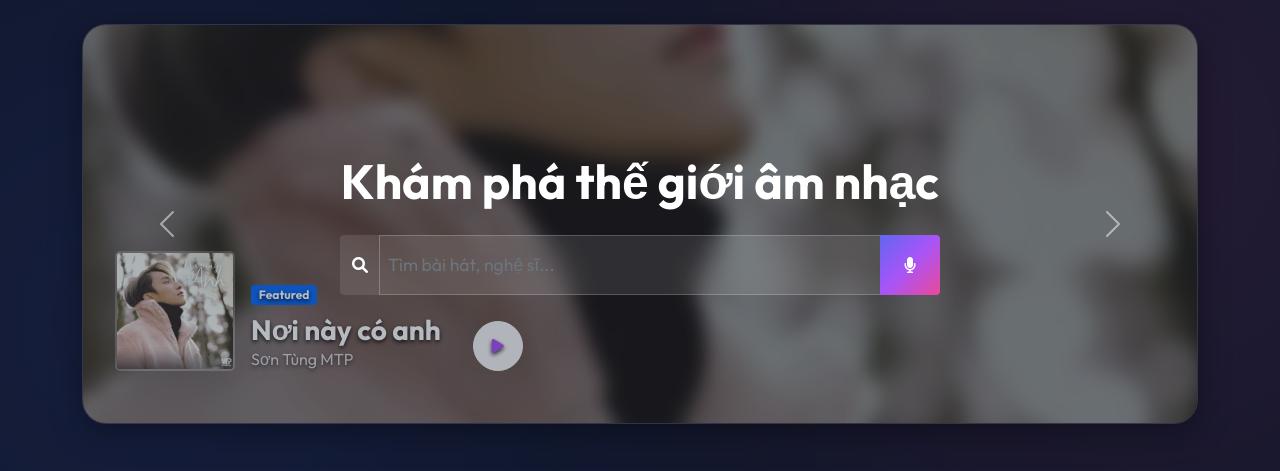
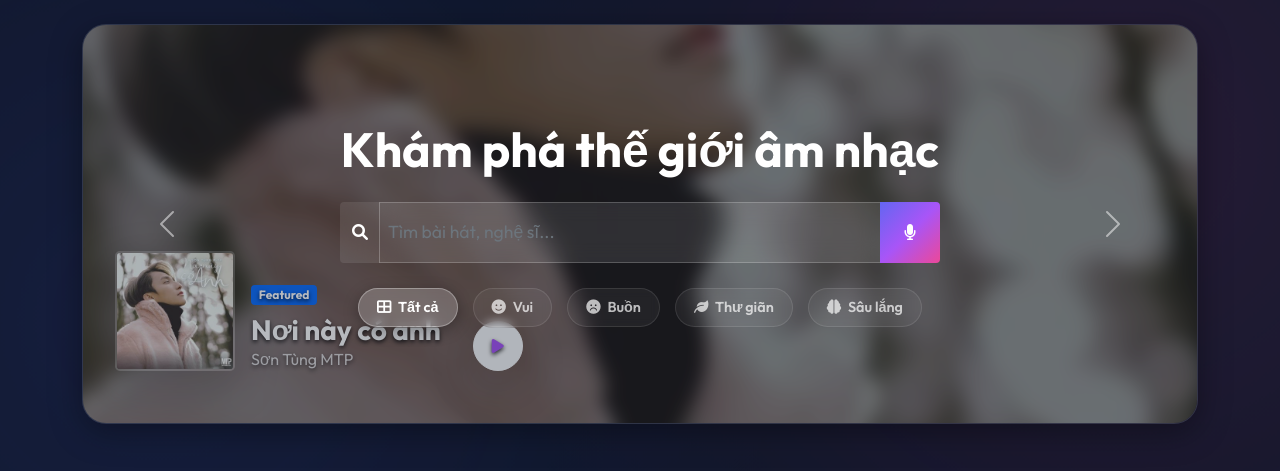
Before and after one commit to Thanhdat3228/MusicWebPython, a Django app: page / in a window 1280 px wide. Shown: the part 79-550 px from the top of the page. Run offline with Django 4.2, Linux system fonts and the light colour scheme; a user stored in the database is signed in; data comes from the database, SQL or seed files in the repository; both versions use the stored data as it was after the commit; data that the repository does not hold is empty.

Commit message:
update chuc nang loc theo cam xuc

```diff
--- a/music_app/templates/music_app/home.html
+++ b/music_app/templates/music_app/home.html
@@ -258,6 +258,61 @@
     .emotion-contemplative {
       background: linear-gradient(135deg, #fa709a 0%, #fee140 100%);
     }
+
+    /* Emotion Filter Bar Styles */
+    .emotion-filters {
+      display: flex;
+      justify-content: center;
+      gap: 15px;
+      margin-top: 25px;
+      flex-wrap: wrap;
+    }
+
+    .filter-tag {
+      padding: 8px 18px;
+      border-radius: 20px;
+      font-size: 0.9rem;
+      font-weight: 600;
+      cursor: pointer;
+      transition: all 0.3s ease;
+      text-decoration: none;
+      color: rgba(255, 255, 255, 0.7);
+      background: rgba(255, 255, 255, 0.05);
+      border: 1px solid rgba(255, 255, 255, 0.1);
+      backdrop-filter: blur(5px);
+    }
+
+    .filter-tag:hover {
+      background: rgba(255, 255, 255, 0.15);
+      color: white;
+      transform: translateY(-2px);
+    }
+
+    .filter-tag.active {
+      color: white;
+      box-shadow: 0 4px 15px rgba(0, 0, 0, 0.3);
+      border-color: rgba(255, 255, 255, 0.3);
+    }
+
+    .filter-tag.active.all {
+      background: rgba(255, 255, 255, 0.2);
+    }
+
+    .filter-tag.active.happy {
+      background: linear-gradient(135deg, #f093fb, #f5576c);
+    }
+
+    .filter-tag.active.sad {
+      background: linear-gradient(135deg, #4facfe, #00f2fe);
+    }
+
+    .filter-tag.active.relaxed {
+      background: linear-gradient(135deg, #43e97b, #38f9d7);
+    }
+
+    .filter-tag.active.contemplative {
+      background: linear-gradient(135deg, #fa709a, #fee140);
+    }
   </style>
 </head>
 
@@ -293,6 +348,30 @@
               <button type="button" class="btn btn-primary-gradient px-4" id="voice-search-btn">
                 <i class="fas fa-microphone"></i>
               </button>
+            </div>
+
+            <!-- AI Emotion Filter Bar -->
+            <div class="emotion-filters">
+              <a href="{% url 'home' %}?emotion=all"
+                class="filter-tag all {% if not current_emotion or current_emotion == 'all' %}active{% endif %}">
+                <i class="fas fa-th-large me-1"></i> Tất cả
+              </a>
+              <a href="{% url 'home' %}?emotion=happy"
+                class="filter-tag happy {% if current_emotion == 'happy' %}active{% endif %}">
+                <i class="fas fa-smile me-1"></i> Vui
+              </a>
+              <a href="{% url 'home' %}?emotion=sad"
+                class="filter-tag sad {% if current_emotion == 'sad' %}active{% endif %}">
+                <i class="fas fa-frown me-1"></i> Buồn
+              </a>
+              <a href="{% url 'home' %}?emotion=relaxed"
+                class="filter-tag relaxed {% if current_emotion == 'relaxed' %}active{% endif %}">
+                <i class="fas fa-leaf me-1"></i> Thư giãn
+              </a>
+              <a href="{% url 'home' %}?emotion=contemplative"
+                class="filter-tag contemplative {% if current_emotion == 'contemplative' %}active{% endif %}">
+                <i class="fas fa-brain me-1"></i> Sâu lắng
+              </a>
             </div>
           </div>
         </div>
--- a/music_app/views.py
+++ b/music_app/views.py
@@ -65,9 +65,18 @@ def upload_song(request):
 
 @login_required
 def home(request):
-    songs = Song.objects.all()
+    emotion = request.GET.get('emotion')
+    if emotion and emotion != 'all':
+        songs = Song.objects.filter(emotion=emotion)
+    else:
+        songs = Song.objects.all()
+
     playlists = Playlist.objects.filter(user=request.user)
-    return render(request, 'music_app/home.html', {'songs': songs, 'playlists': playlists})
+    return render(request, 'music_app/home.html', {
+        'songs': songs,
+        'playlists': playlists,
+        'current_emotion': emotion
+    })
 
 @login_required
 def player(request, song_id):
```
Also changed, not shown: db.sqlite3.
